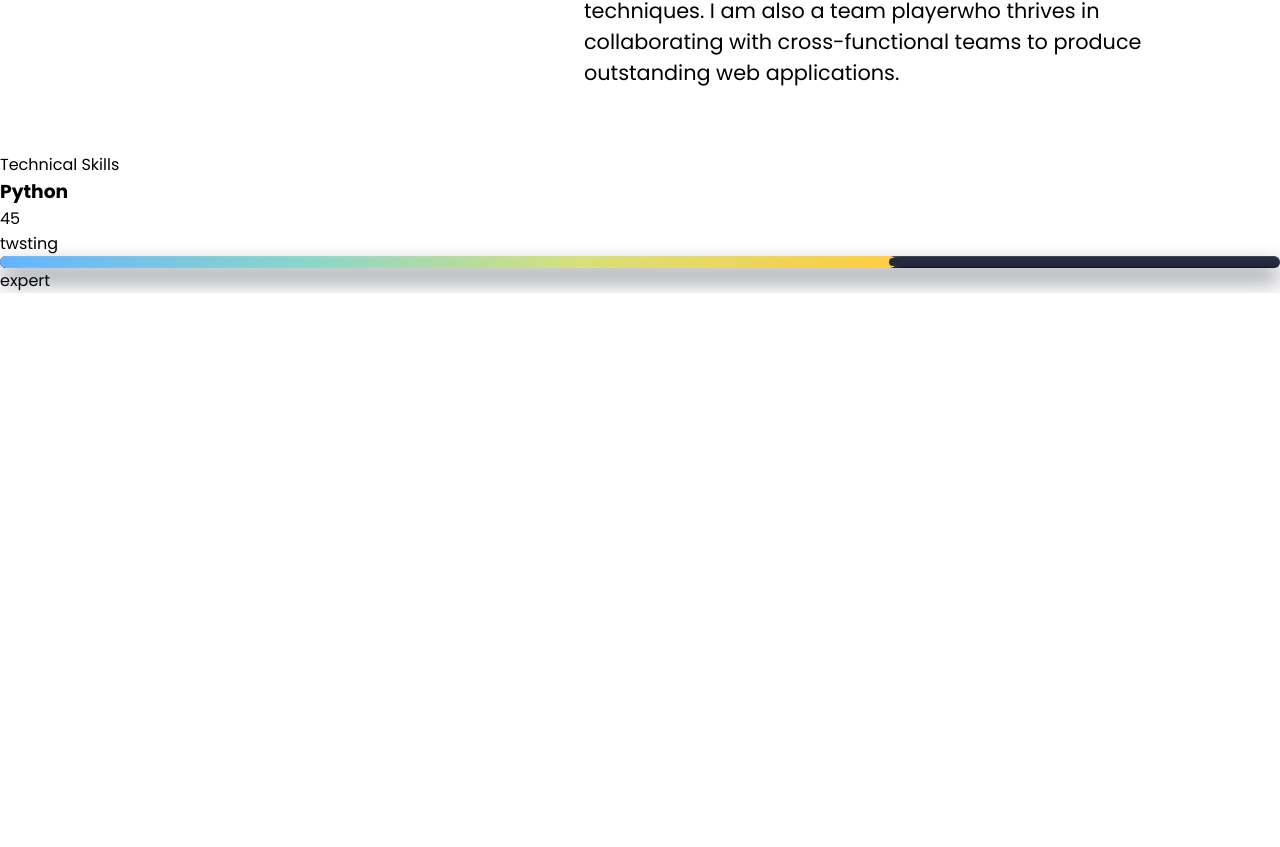
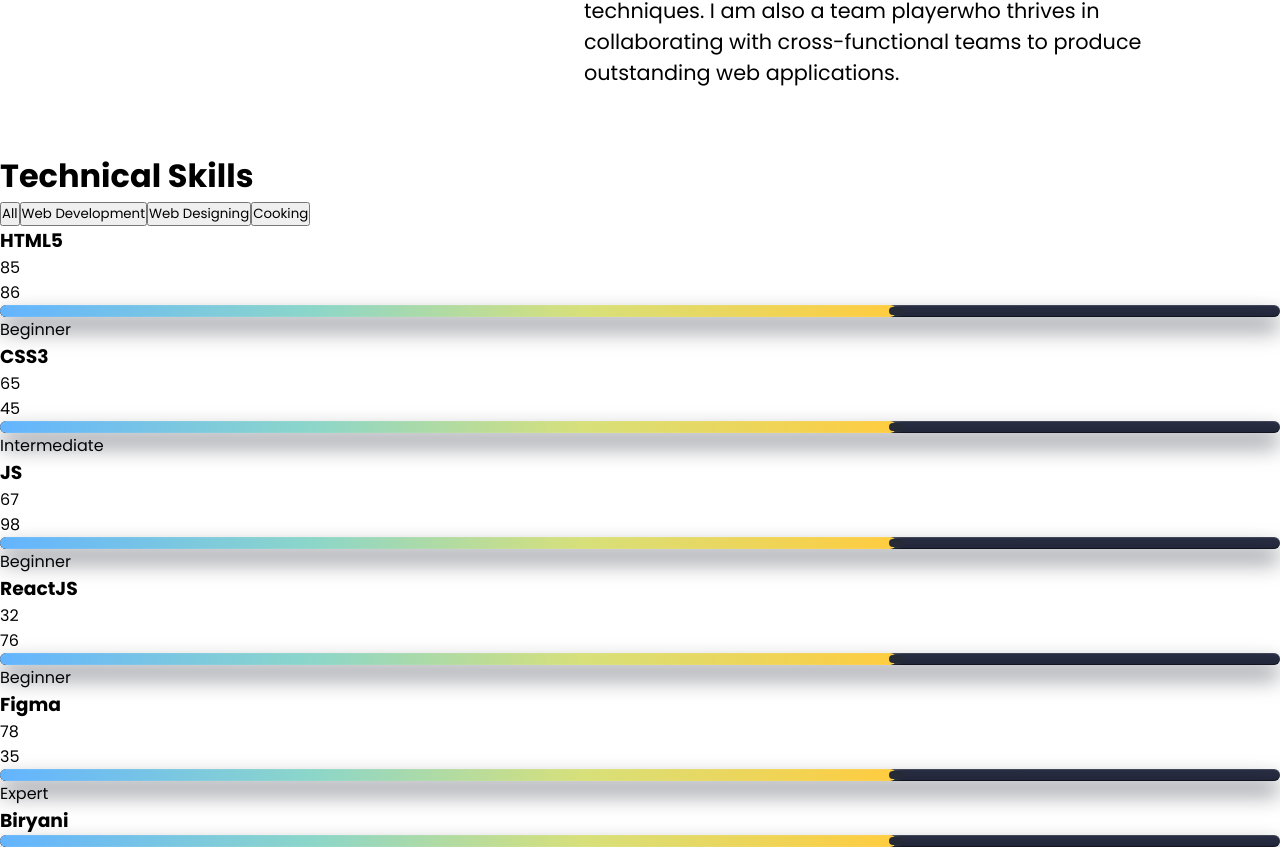
Before and after one commit to MuhammadZohaib28/NSFBATCH10PORTFOLIO, a React (Vite) app: page / in a window 1280 px wide. Shown: the part 1887-2734 px from the top of the page. Before the commit the page ends 2180 px from the top, so only its background shows below. Built offline with nearby package versions, Linux system fonts and the light colour scheme.

Commit message:
skillsdata

```diff
--- a/src/components/resusablecards/Cards.jsx
+++ b/src/components/resusablecards/Cards.jsx
@@ -2,27 +2,24 @@
 
 import "./cards.css";
 
-const Cards = ({ langname, langpercent, tag, lasttag }) => {
+const Cards = ({ name, level, bar, tag }) => {
   return (
     <div>
       <div>
-        <h3>{langname}</h3>
+        <h3>{name}</h3>
 
-        <span>{langpercent}</span>
+        <span>{level}</span>
       </div>
 
       <div>
-        <span>{tag}</span>
+        <span>{bar}</span>
 
-        <div
-          className="skill-bar"
-
-        >
+        <div className="skill-bar">
           <span className="skill-fill"></span>
           <span className="skill-cap"></span>
         </div>
 
-        <span>{lasttag}</span>
+        <span>{tag}</span>
       </div>
     </div>
   );
--- a/src/components/technicalskills/TechnicalSkills.jsx
+++ b/src/components/technicalskills/TechnicalSkills.jsx
@@ -1,22 +1,91 @@
-import React from "react";
+import React, { useState } from "react";
 import "./technicalskils.css";
 import Cards from "../resusablecards/Cards";
 
 const TechnicalSkills = () => {
+  const [activetab, setActivetab] = useState("All");
 
+  const skillsData = {
+    "Web Development": [
+      {
+        name: "HTML5",
+        level: "85",
+        bar: 86,
+        tag: "Beginner",
+      },
+      {
+        name: "CSS3",
+        level: "65",
+        bar: 45,
+        tag: "Intermediate",
+      },
+      {
+        name: "JS",
+        level: "67",
+        bar: 98,
+        tag: "Beginner",
+      },
+      {
+        name: "ReactJS",
+        level: "32",
+        bar: 76,
+        tag: "Beginner",
+      },
+    ],
+
+    "Web Designing": [
+      {
+        name: "Figma",
+        level: "78",
+        bar: 35,
+        tag: "Expert",
+      },
+    ],
+
+    Cooking: [
+      {
+        name: "Biryani",
+      },
+    ],
+  };
+
+  const categories = ["All", ...Object.keys(skillsData)];
+
+  console.log(categories);
+
+  const displayedSkills =
+    activetab === "All"
+      ? Object.values(skillsData).flat()
+      : skillsData[activetab];
+
+  console.log(displayedSkills, "SKILLS");
 
   return (
     <div>
-      Technical Skills
-      <Cards
-        langname={"Python"}
-        langpercent={"45"}
-        tag={"twsting"}
-        lasttag={"expert"}
-      />
+      <h1>Technical Skills</h1>
 
+      <div>
+        {categories.map((btn, index) => (
+          <button
+            className="active"
+            key={index}
+            onClick={() => setActivetab(btn)}
+          >
+            {btn}
+          </button>
+        ))}
+      </div>
 
-
+      <div>
+        {displayedSkills.map((skills) => (
+          <Cards
+            name={skills.name}
+            level={skills.level}
+            bar={skills.bar}
+            tag={skills.tag}
+          />
+        ))}
+      </div>
     </div>
   );
 };
```
